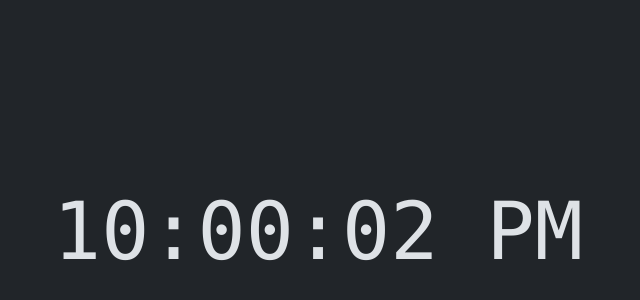
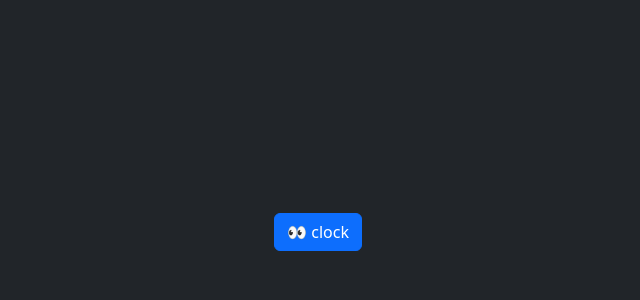
Before and after one commit to drblue/ykrea26h1, a React (Vite) app in the folder 03-clock/: page / in a window 1280 px wide. Shown: the part 168-468 px from the top of the page, without its empty margins (322-962 px from the left). Built offline with nearby package versions, Linux system fonts and the light colour scheme.

Commit message:
Moved clock to its own component to show the need for cleanup-functions when using side-effects.

```diff
--- a/03-clock/src/App.tsx
+++ b/03-clock/src/App.tsx
@@ -1,29 +1,19 @@
-import { useEffect, useState } from "react";
+import { useState } from "react";
+import Button from "react-bootstrap/Button";
 import Container from "react-bootstrap/Container";
+import Clock from "./components/Clock";
 import "./assets/scss/App.scss";
 
 function App() {
-	const [time, setTime] = useState(() => {
-		console.log("🔋 Initializing flux capacitor...");
-		return new Date().toLocaleTimeString();
-	});
-
-	useEffect(() => {
-		console.log("🔫 Starting clock...");
-		setInterval(() => {
-			const now = new Date().toLocaleTimeString();
-			console.log("🕰️ Tick...", now);
-			setTime(now);
-		}, 1000);
-	}, []);
-
-	console.log("🎨 Clock is rendering...");
+	const [showClock, setShowClock] = useState(false);
 
 	return (
 		<Container className="center-xy">
-			<div id="clock">
-				{time}
-			</div>
+			<Button onClick={() => setShowClock(!showClock)}>
+				{showClock ? "🕵 clock" : "👀 clock"}
+			</Button>
+
+			{showClock && <Clock />}
 		</Container>
 	);
 }
--- /dev/null
+++ b/03-clock/src/components/Clock.tsx
@@ -0,0 +1,25 @@
+import { useEffect, useState } from "react";
+
+const Clock = () => {
+	const [time, setTime] = useState(() => {
+		console.log("🔋 Initializing flux capacitor...");
+		return new Date().toLocaleTimeString();
+	});
+
+	useEffect(() => {
+		console.log("🔫 Starting clock...");
+		setInterval(() => {
+			const now = new Date().toLocaleTimeString();
+			console.log("🕰️ Tick...", now);
+			setTime(now);
+		}, 1000);
+	}, []);
+
+	return (
+		<div id="clock">
+			{time}
+		</div>
+	)
+}
+
+export default Clock;
```
